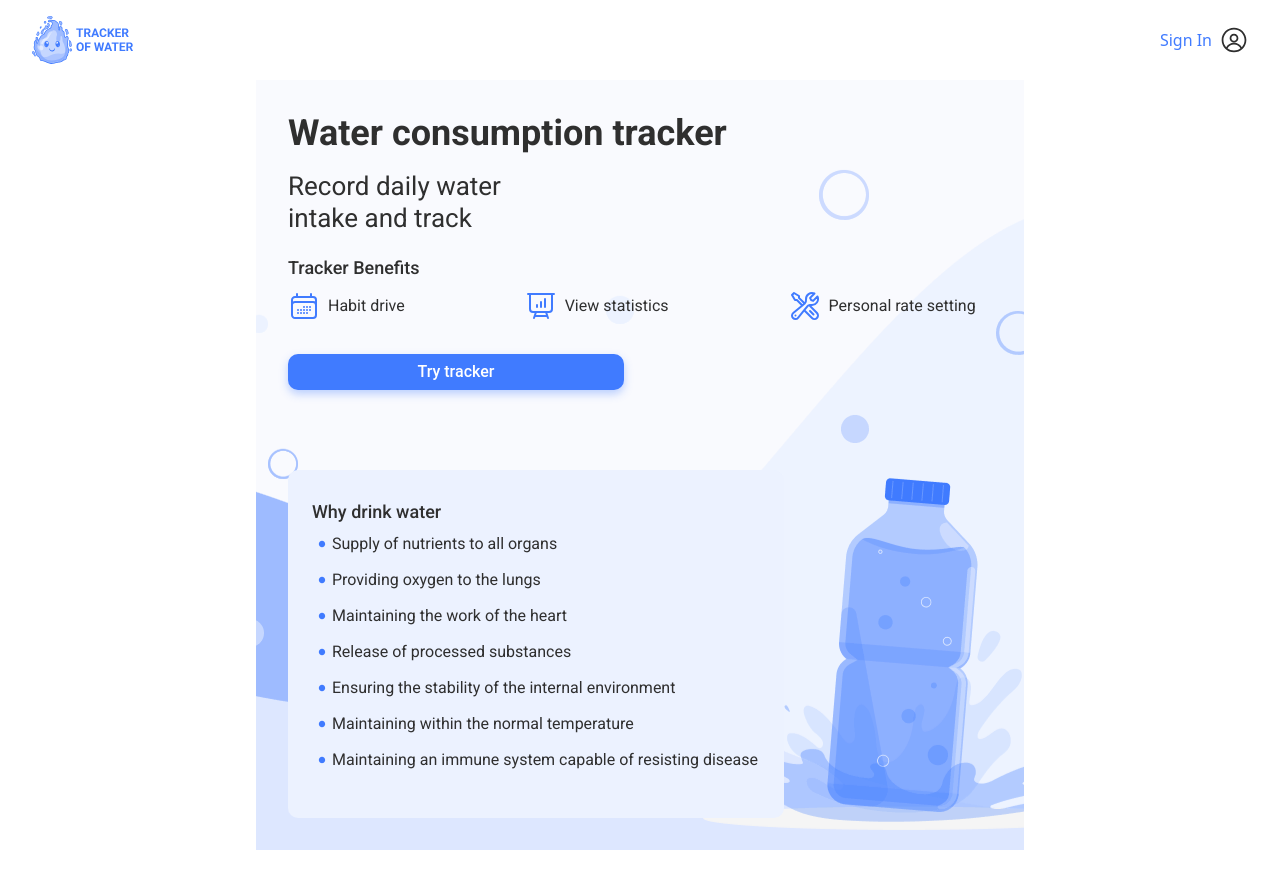
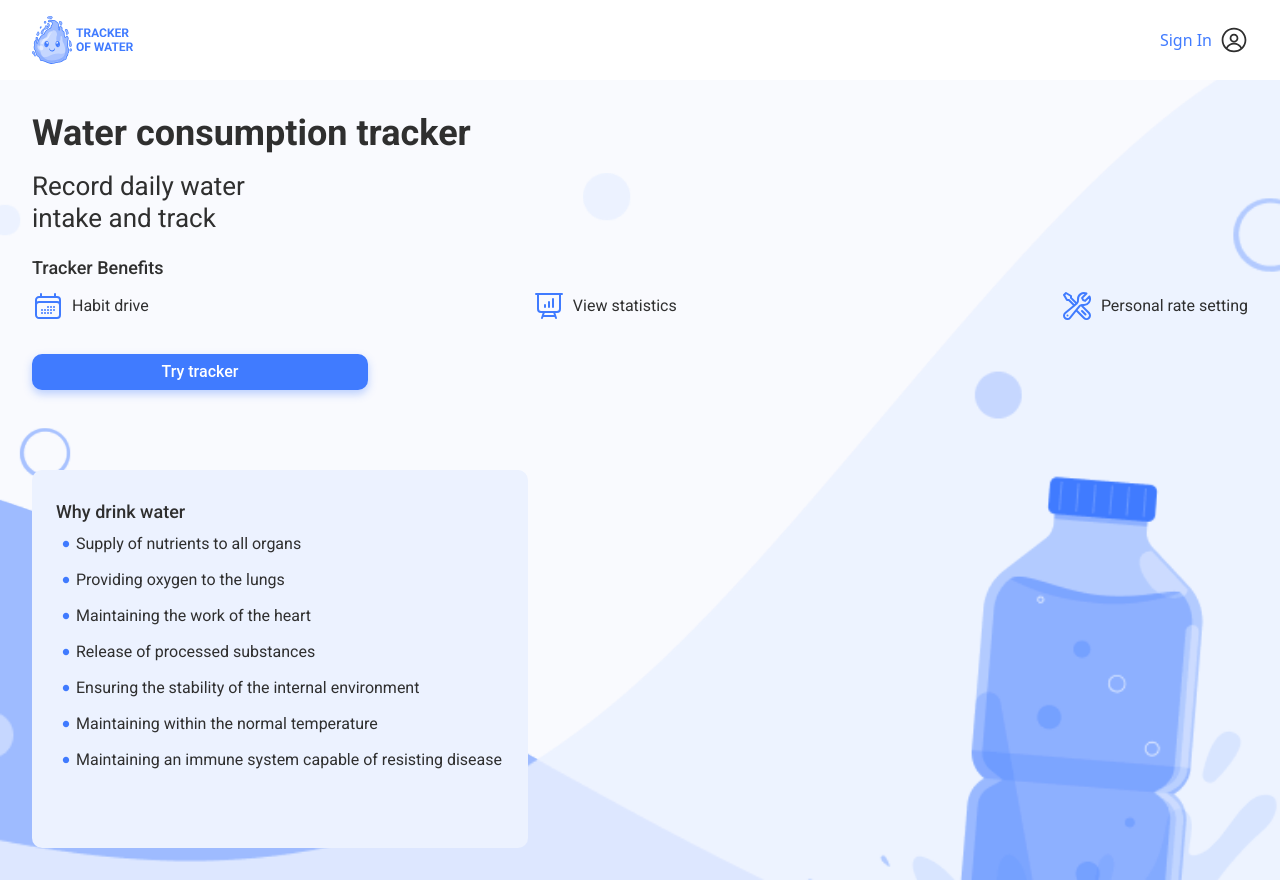
Before and after one commit to vladbevz/aqua-tracker-FE, a React (Vite) app: page / in a window 1280 px wide. Before the commit the page ends 850 px from the top, so only its background shows below. Built offline with nearby package versions, Linux system fonts and the light colour scheme.

Commit message:
change styles

```diff
--- a/src/components/UserLogo/UserLogo.jsx
+++ b/src/components/UserLogo/UserLogo.jsx
@@ -10,7 +10,7 @@ import { selectUser } from "../../redux/auth/selectors.js";
 const UserLogo = () => {
   const [isBackdropOpen, setIsBackdropOpen] = useState(false);
   const [activeModal, setActiveModal] = useState(null);
-  const user = useSelector(selectUser)
+  const user = useSelector(selectUser);
   const toggleBackdrop = () => {
     setIsBackdropOpen((prev) => !prev);
   };
@@ -21,34 +21,39 @@ const UserLogo = () => {
   };
 
   return (
-    <div className = {css.profileDropdown}>
-
-      <div className = {css.profileInfo} >
-      <span className = {css.username}>{user.name}</span>
-        <img
-          src = "https://via.placeholder.com/40"
-          alt = "User Avatar"
-          className = {css.avatar}
-        />
-        <button className = {css.arrowButton} onClick = {toggleBackdrop}>
-          {isBackdropOpen ? <IoIosArrowUp className = {css.arrow} /> : <IoIosArrowDown className = {css.arrow} />}
+    <div className={css.profileDropdown}>
+      <div className={css.profileInfo}>
+        <span className={css.username}>{user.name}</span>
+        <img src={user.avatarUrl} alt="User Avatar" className={css.avatar} />
+        <button className={css.arrowButton} onClick={toggleBackdrop}>
+          {isBackdropOpen ? (
+            <IoIosArrowUp className={css.arrow} />
+          ) : (
+            <IoIosArrowDown className={css.arrow} />
+          )}
         </button>
       </div>
 
       {isBackdropOpen && (
         <UserLogoModal
-          onSettingsClick = {() => toggleModal("settings")}
-          onLogoutClick = {() => toggleModal("logout")}
-          onClose = {toggleBackdrop}
+          onSettingsClick={() => toggleModal("settings")}
+          onLogoutClick={() => toggleModal("logout")}
+          onClose={toggleBackdrop}
         />
       )}
 
-      <ModalWrap isOpen = {activeModal === "logout"} handleClose={() => toggleModal("logout")}>
-        <UserLogoutModal onCancel = {() => toggleModal("logout")} />
+      <ModalWrap
+        isOpen={activeModal === "logout"}
+        handleClose={() => toggleModal("logout")}
+      >
+        <UserLogoutModal onCancel={() => toggleModal("logout")} />
       </ModalWrap>
 
-      <ModalWrap isOpen = {activeModal === "settings"} handleClose={() => toggleModal("settings")}>
-        <SettingUser onCancel = {() => toggleModal("settings")} />
+      <ModalWrap
+        isOpen={activeModal === "settings"}
+        handleClose={() => toggleModal("settings")}
+      >
+        <SettingUser onCancel={() => toggleModal("settings")} />
       </ModalWrap>
     </div>
   );
--- a/src/pages/WelcomePage/WelcomePage.module.css
+++ b/src/pages/WelcomePage/WelcomePage.module.css
@@ -3,6 +3,8 @@
   background-color: #f9fafe;
   background-image: url(/public/images/MainPage/mob-1x.png),
     url(/public/images/MainPage/mob-2x.png);
+  background-position: center;
+  background-repeat: no-repeat;
   color: #333;
   padding: 0;
   width: 320px;
@@ -18,6 +20,7 @@
 
 .main-paige-info {
   margin-bottom: 20px;
+  width: 100%;
 }
 
 .main-paige-title {
@@ -111,7 +114,8 @@
 
 @media screen and (min-width: 768px) {
   .main-page {
-    width: 768px;
+    width: 100%;
+    height: 800px;
     justify-content: space-between;
     align-items: flex-start;
     padding: 32px;
@@ -215,7 +219,7 @@
 
 @media screen and (min-width: 1440px) {
   .main-page {
-    width: 1440px;
+    width: 100%;
     display: flex;
     flex-direction: row;
     justify-content: space-evenly;
```
Also changed, not shown: src/components/DailyNorma/DailyNorma.jsx (+11 -4 lines).
